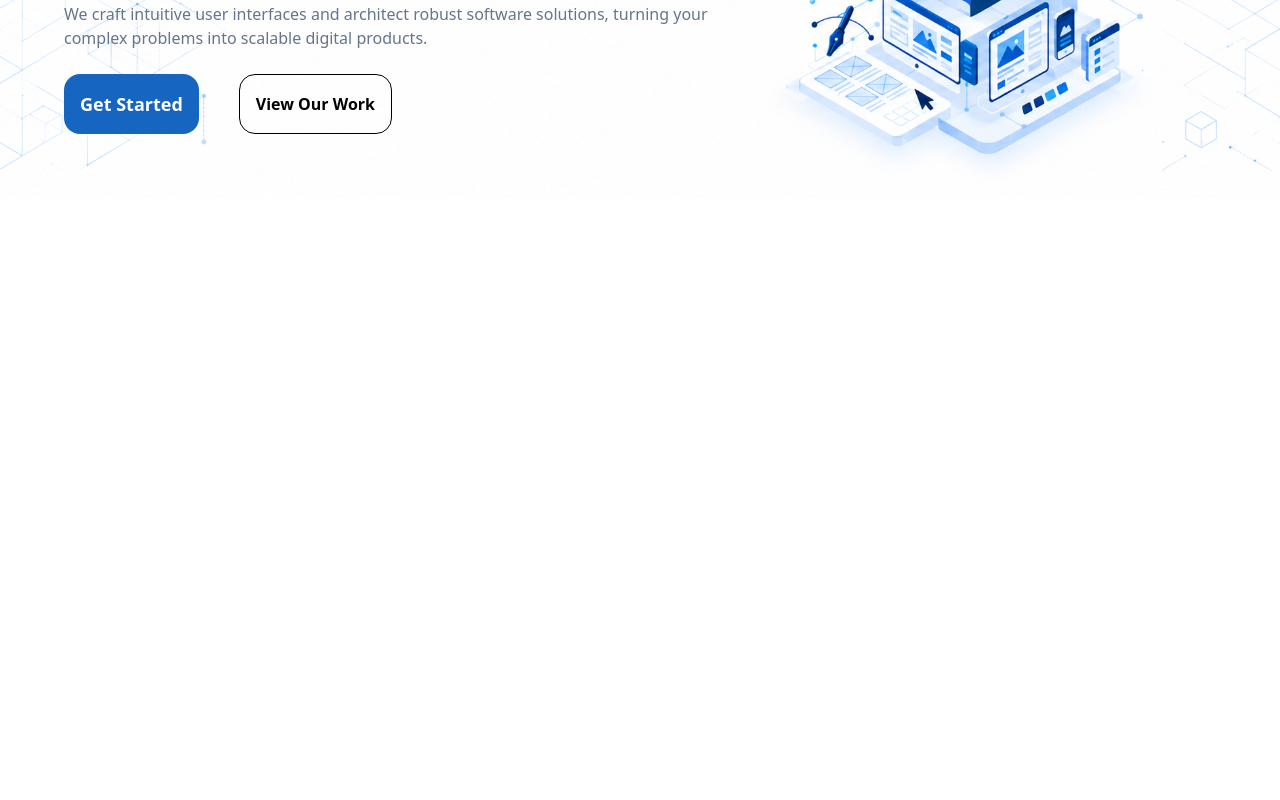
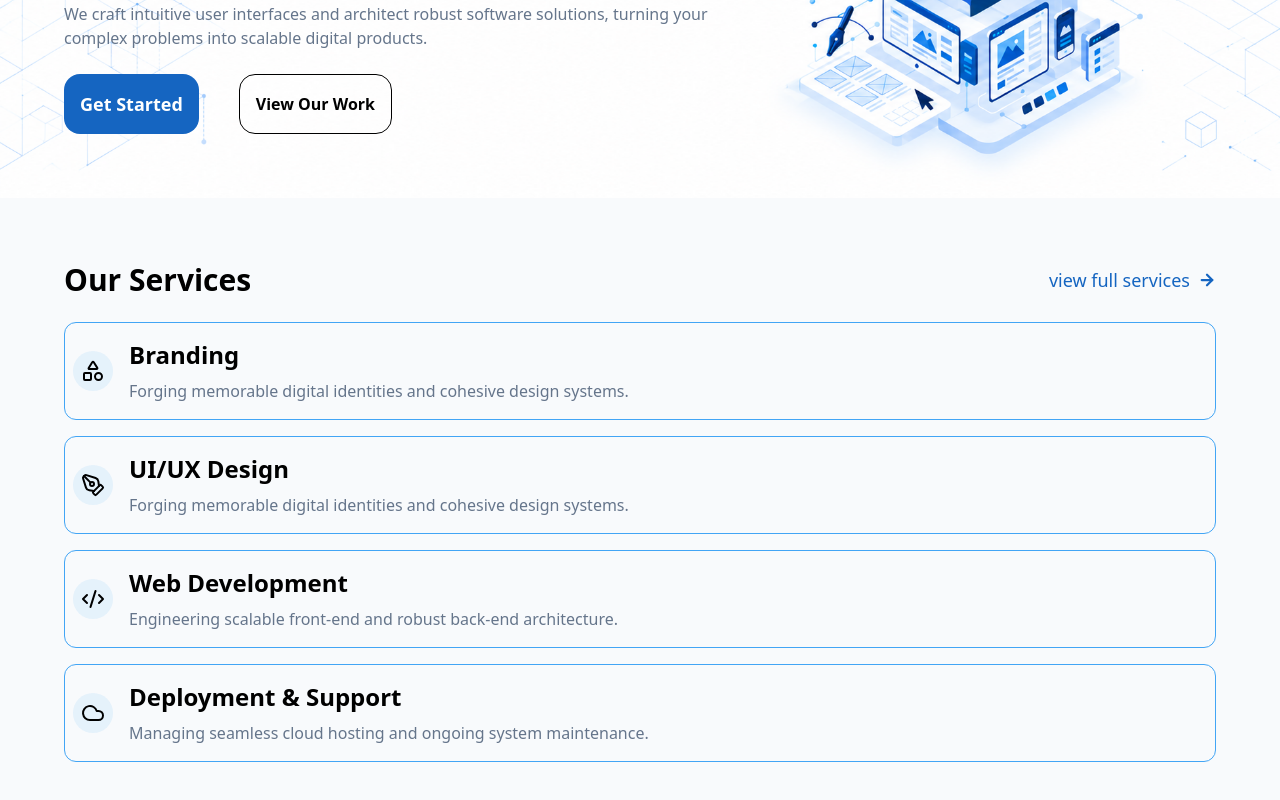
Before and after one commit to MubarakAfolabi/freestack_inc, a Next.js app: page / in a window 1280 px wide. Shown: the part 458-1258 px from the top of the page. Before the commit the page ends 800 px from the top, so only its background shows below. Built offline with nearby package versions, Linux system fonts and the light colour scheme.

Commit message:
feat: add services component

```diff
--- a/app/page.tsx
+++ b/app/page.tsx
@@ -1,4 +1,5 @@
 import Hero from "@/components/home/Hero";
+import Services from "@/components/home/Services";
 import Header from "@/components/layout/Header";
 
 export default function Home() {
@@ -6,6 +7,7 @@ export default function Home() {
     <main>
       <Header />
       <Hero />
+      <Services />
     </main>
   );
 }
--- /dev/null
+++ b/components/home/Services.tsx
@@ -0,0 +1,73 @@
+import { ArrowRight, Cloud, CodeXml, PenTool, Shapes } from "lucide-react";
+import Link from "next/link";
+
+export default function Services() {
+  const services = [
+    {
+      id: 1,
+      title: "Branding",
+      description:
+        "Forging memorable digital identities and cohesive design systems.",
+      icon: Shapes,
+    },
+    {
+      id: 2,
+      title: "UI/UX Design",
+      description:
+        "Forging memorable digital identities and cohesive design systems.",
+      icon: PenTool,
+    },
+    {
+      id: 3,
+      title: "Web Development",
+      description:
+        "Engineering scalable front-end and robust back-end architecture.",
+      icon: CodeXml,
+    },
+    {
+      id: 4,
+      title: "Deployment & Support",
+      description:
+        "Managing seamless cloud hosting and ongoing system maintenance.",
+      icon: Cloud,
+    },
+  ];
+
+  return (
+    <section className="flex flex-col gap-6 bg-[hsla(210,40%,98%,1)] p-16">
+      <div className="flex justify-between items-center">
+        <h2 className="text-3xl font-bold">Our Services</h2>
+        <Link
+          href="/#"
+          className="flex items-center gap-2 text-lg text-[hsla(212,80%,42%,1)] hover:underline"
+        >
+          view full services
+          <ArrowRight size={18} strokeWidth={3} />
+        </Link>
+      </div>
+
+      <ul className="flex flex-col gap-4">
+        {services.map((service) => {
+          const Icon = service.icon;
+
+          return (
+            <li
+              key={service.id}
+              className="flex gap-4 items-center border border-[hsla(207,90%,61%,1)] py-4 px-2 rounded-xl"
+            >
+              <div className="flex items-center justify-center h-10 w-10 rounded-full bg-[hsla(207,90%,61%,0.1)]">
+                <Icon />
+              </div>
+              <div className="flex flex-col gap-2">
+                <h3 className="text-2xl font-bold">{service.title}</h3>
+                <p className="text-[hsla(215,16%,47%,1)]">
+                  {service.description}
+                </p>
+              </div>
+            </li>
+          );
+        })}
+      </ul>
+    </section>
+  );
+}
--- a/package.json
+++ b/package.json
@@ -9,6 +9,7 @@
     "lint": "eslint"
   },
   "dependencies": {
+    "lucide-react": "^1.3.0",
     "next": "16.3.5",
     "react": "19.2.8",
     "react-dom": "19.2.8"
```
Also changed, not shown: 1 other file (tests, documents, lock files or other folders).
